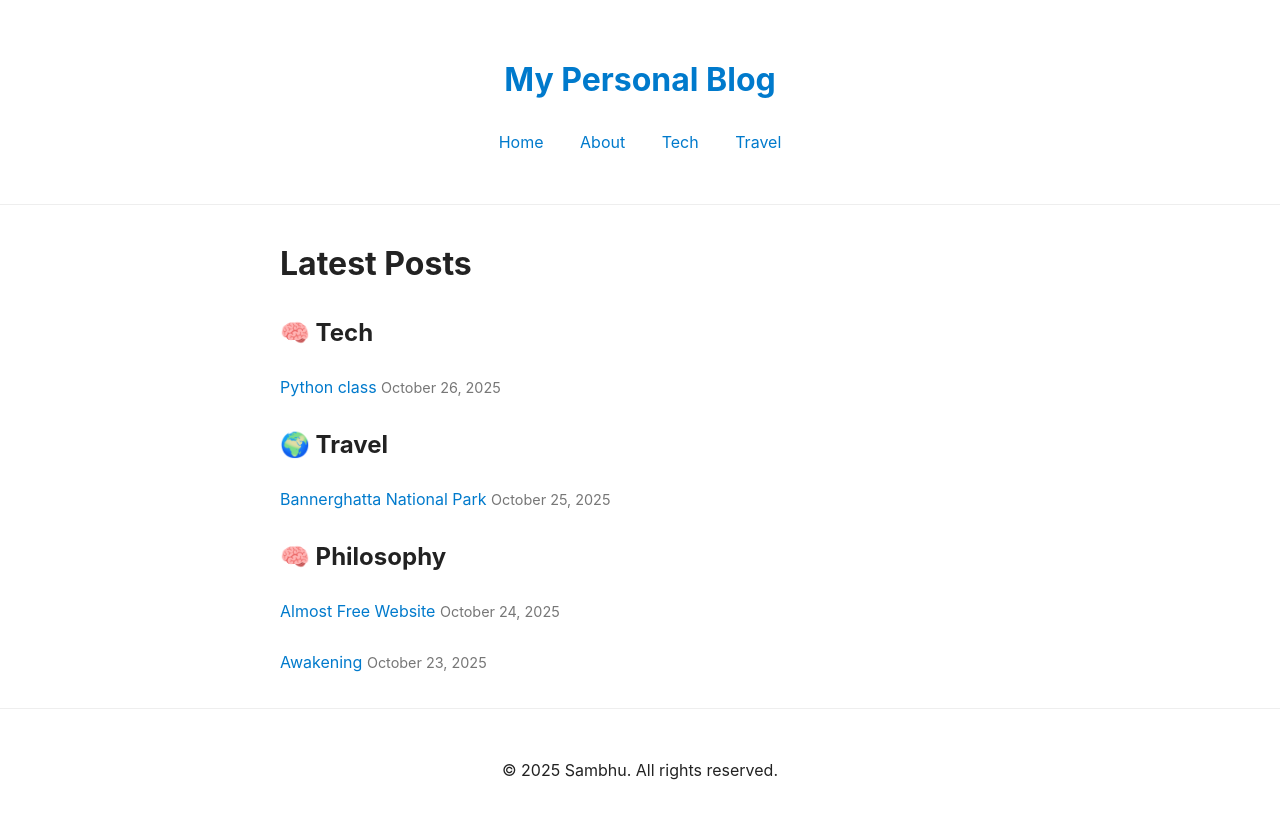
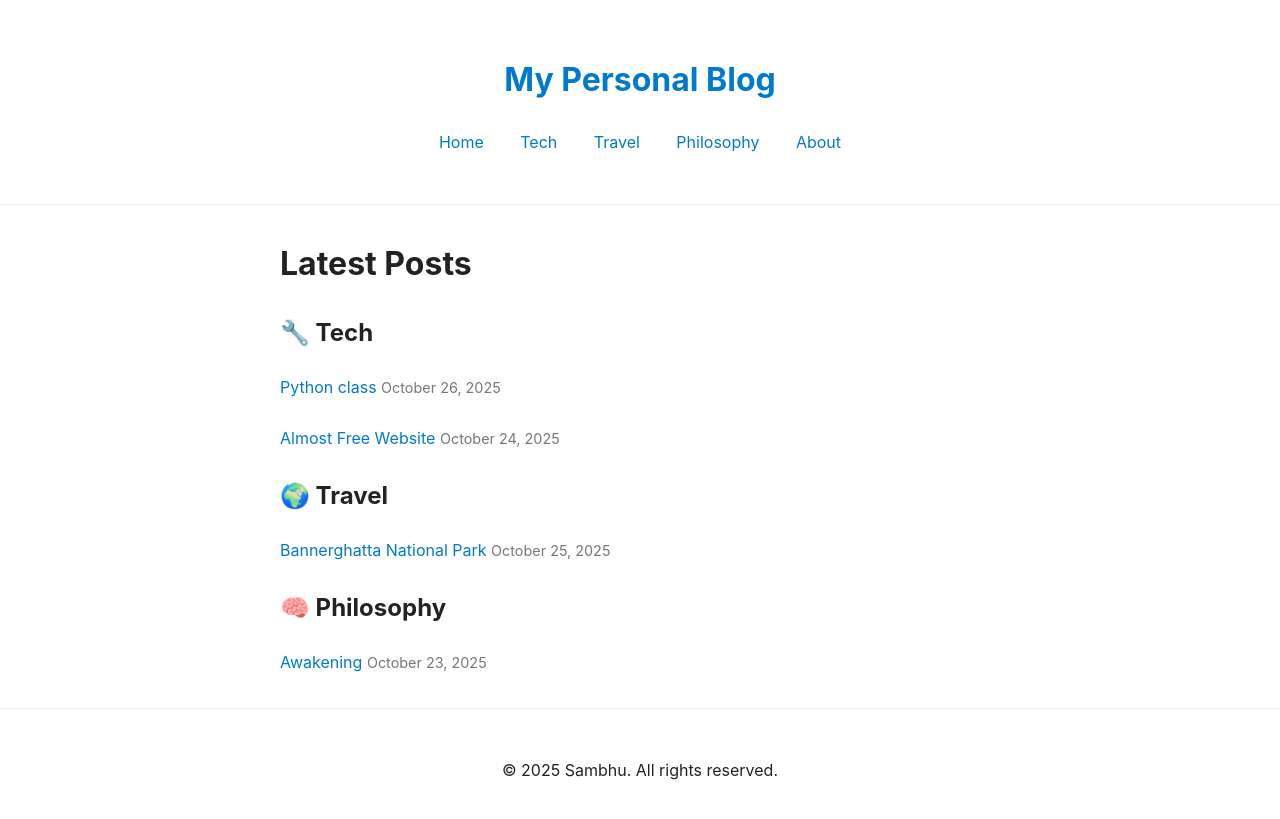
Before and after one commit to blueeyetenblogs/blogs, a Jekyll site: the page built from index.md, in a window 1280 px wide. Shown: the top 819 px of the page. Built offline with Jekyll 4.4.1, drawn with Linux system fonts in a browser that asks for light colours.

Commit message:
format(blog): Updated layout to have philosophy

```diff
--- a/_config.yml
+++ b/_config.yml
@@ -21,9 +21,11 @@ collections:
 nav:
   - title: "Home"
     url: /
-  - title: "About"
-    url: /about
   - title: "Tech"
     url: /tech
   - title: "Travel"
     url: /travel
+  - title: "Philosophy"
+    url: /philosophy
+  - title: "About"
+    url: /about
--- a/index.md
+++ b/index.md
@@ -5,7 +5,7 @@ title: Home
 
 # Latest Posts
 
-## 🧠 Tech
+## 🔧 Tech
 <ul class="post-list">
   {% assign tech_posts = site.tech_posts | sort: 'date' | reverse %}
   {% for post in tech_posts limit:3 %}
```
Also changed, not shown: _tech_posts/2025-10-24-almost-free-website.md (renamed from _posts/2025-10-24-almost-free-website.md, +5 -0 lines), philosophy.md (added, +17 -0 lines).
